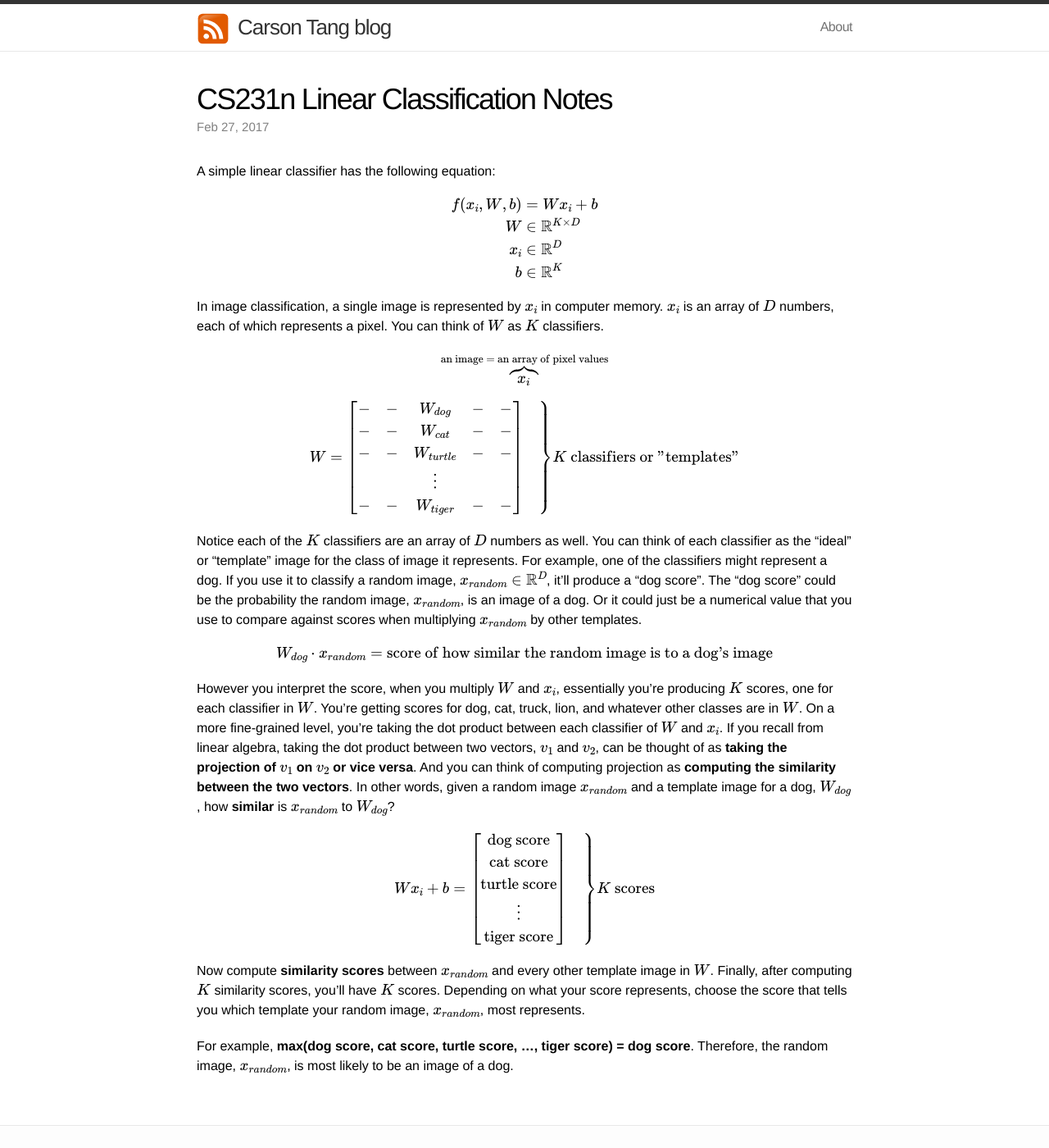
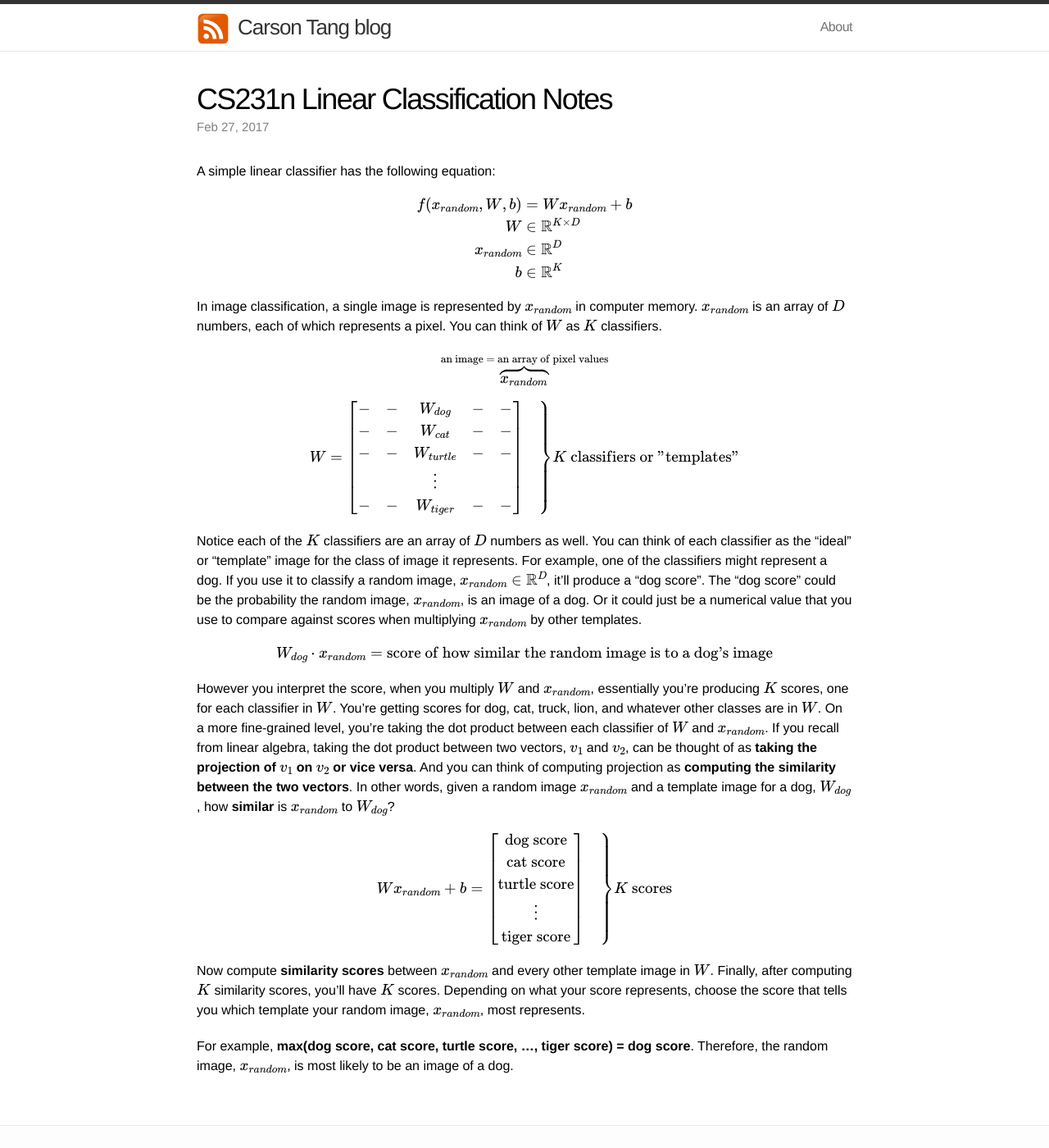
Before and after one commit to carsontang/carsontang.github.io, a Jekyll site: the page built from _posts/2017-02-27-cs231-linear-classification-notes.md, in a window 1280 px wide and 1400 px high. Shown: the whole window at 82% size. Built offline with Jekyll 4.4.1, drawn with Linux system fonts in a browser that asks for light colours; formulas are drawn with MathJax 3.

Commit message:
changed x_i to x_random

```diff
--- a/_posts/2017-02-27-cs231-linear-classification-notes.md
+++ b/_posts/2017-02-27-cs231-linear-classification-notes.md
@@ -10,16 +10,16 @@ A simple linear classifier has the following equation:
 
 $$
 \begin{align}
-f(x_i, W, b) &=  W x_i + b \\
+f(x_{random}, W, b) &=  W x_{random} + b \\
 W &\in \mathbb{R}^{K \times D} \\
-x_i &\in \mathbb{R}^D \\
+x_{random} &\in \mathbb{R}^D \\
 b &\in \mathbb{R}^K \\
 \end{align}
 $$
 
-In image classification, a single image is represented by $$x_i$$ in computer memory. $$x_i$$ is an array of $$D$$ numbers, each of which represents a pixel. You can think of $$W$$ as $$K$$ classifiers.
+In image classification, a single image is represented by $$x_{random}$$ in computer memory. $$x_{random}$$ is an array of $$D$$ numbers, each of which represents a pixel. You can think of $$W$$ as $$K$$ classifiers.
 
-$$\overbrace{x_i}^{\text{an image = an array of pixel values}}$$
+$$\overbrace{x_{random}}^{\text{an image = an array of pixel values}}$$
 
 $$
 \begin{align}
@@ -48,11 +48,11 @@ W_{dog} \cdot x_{random} = \text{score of how similar the random image is to a d
 \end{align}
 $$
 
-However you interpret the score, when you multiply $$W$$ and $$x_i$$, essentially you're producing $$K$$ scores, one for each classifier in $$W$$. You're getting scores for dog, cat, truck, lion, and whatever other classes are in $$W$$. On a more fine-grained level, you're taking the dot product between each classifier of $$W$$ and $$x_i$$. If you recall from linear algebra, taking the dot product between two vectors, $$v_1$$ and $$v_2$$, can be thought of as **taking the projection of $$v_1$$ on $$v_2$$ or vice versa**. And you can think of computing projection as **computing the similarity between the two vectors**. In other words, given a random image $$x_{random}$$ and a template image for a dog, $$W_{dog}$$, how **similar** is $$x_{random}$$ to $$W_{dog}$$?
+However you interpret the score, when you multiply $$W$$ and $$x_{random}$$, essentially you're producing $$K$$ scores, one for each classifier in $$W$$. You're getting scores for dog, cat, truck, lion, and whatever other classes are in $$W$$. On a more fine-grained level, you're taking the dot product between each classifier of $$W$$ and $$x_{random}$$. If you recall from linear algebra, taking the dot product between two vectors, $$v_1$$ and $$v_2$$, can be thought of as **taking the projection of $$v_1$$ on $$v_2$$ or vice versa**. And you can think of computing projection as **computing the similarity between the two vectors**. In other words, given a random image $$x_{random}$$ and a template image for a dog, $$W_{dog}$$, how **similar** is $$x_{random}$$ to $$W_{dog}$$?
 
 $$
 \begin{align}
-W x_i + b &=
+W x_{random} + b &=
 \left.
 \begin{bmatrix}
 \begin{array}{c}
```
